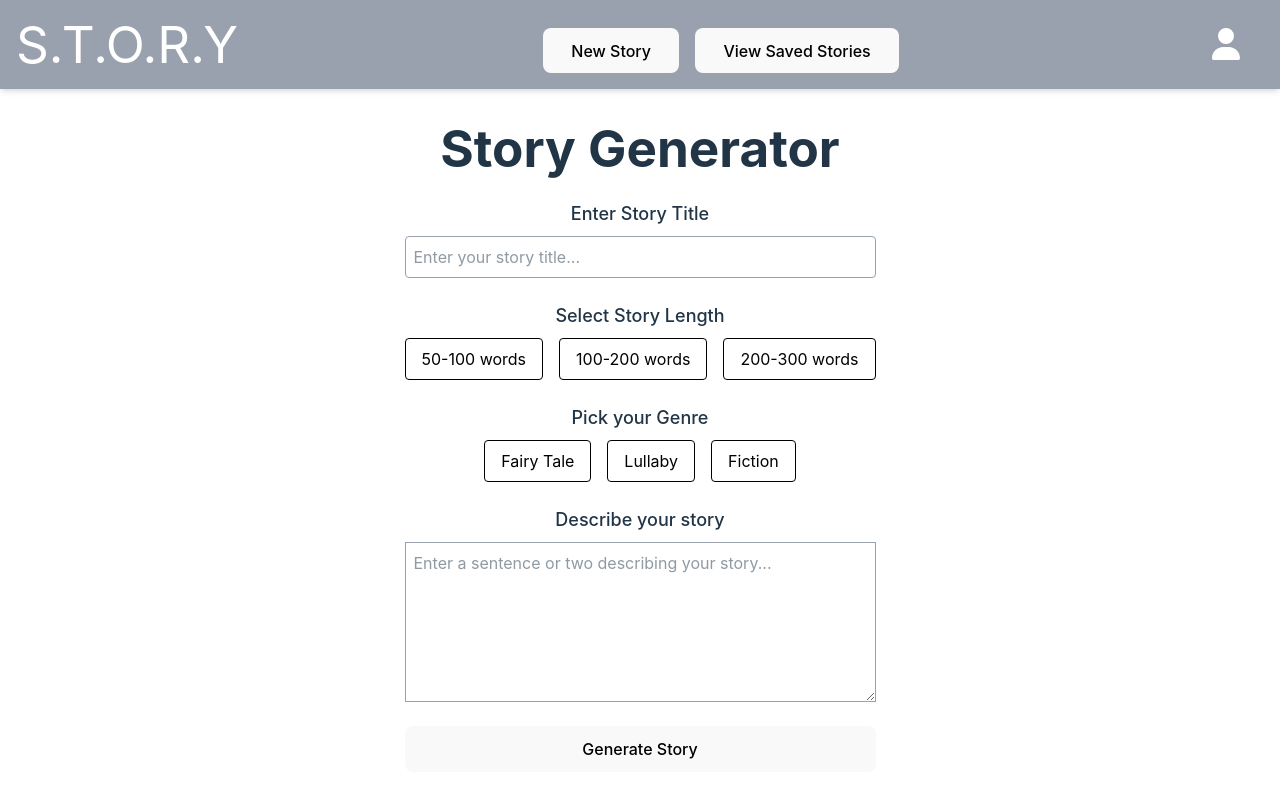
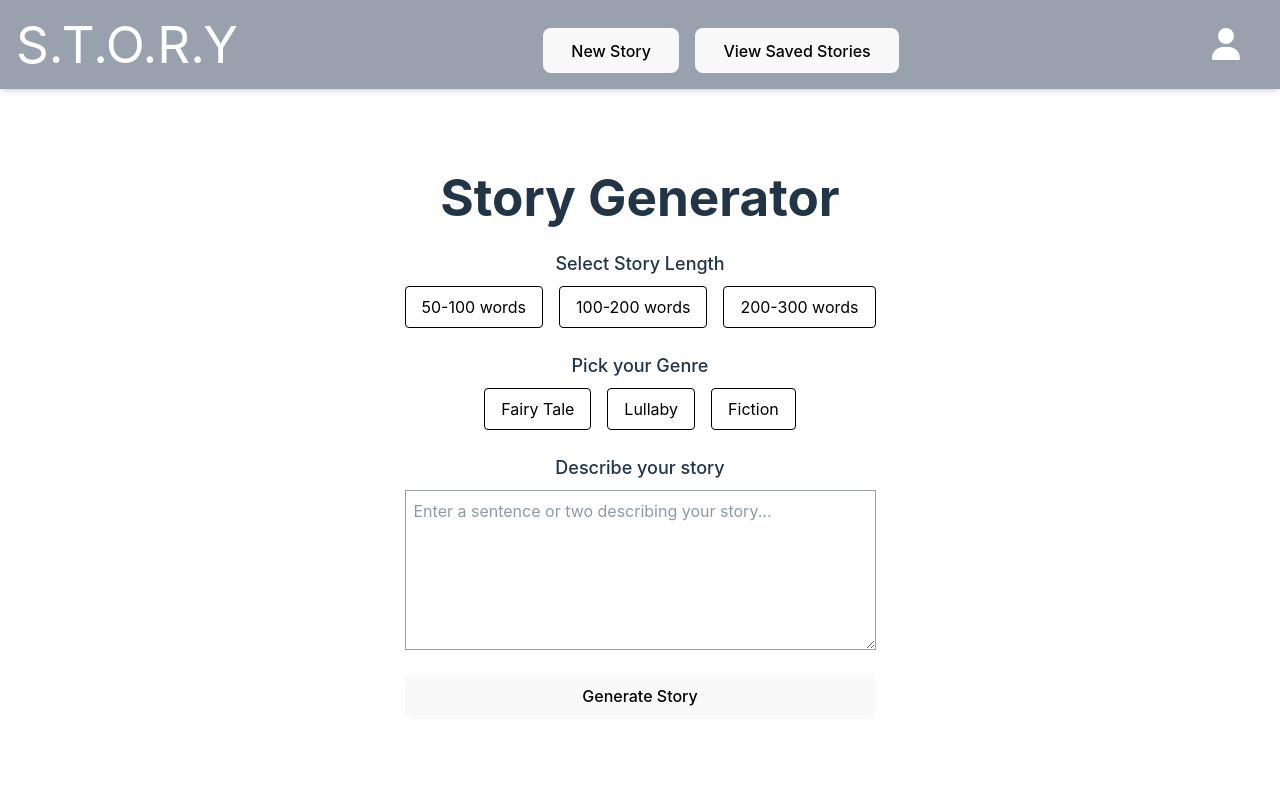
Before and after one commit to wesleylui/SENG401FinalProject_Group16, a React (Vite) app in the folder frontend/: page /main in a window 1280 px wide. Shown: the top 798 px of the page. Built offline with nearby package versions, Linux system fonts and the light colour scheme.

Commit message:
Moved changing title to after story is generated

```diff
--- a/frontend/src/components/StoryTitleSelector.jsx
+++ b/frontend/src/components/StoryTitleSelector.jsx
@@ -2,12 +2,12 @@ import PropTypes from "prop-types";
 
 const StoryTitleSelector = ({ storyTitle, setStoryTitle }) => {
   return (
-    <div>
-      <label className="block text-lg font-medium mb-2">Enter Story Title</label>
+    <div className="flex items-center space-x-4 mt-4">
+      <label className="text-lg font-medium">Edit Story Title</label>
       <input
         type="text"
-        className="block p-2 w-full border border-gray-400 rounded"
-        placeholder="Enter your story title..."
+        className="p-2 border border-gray-400 rounded"
+        placeholder="Change your story title..."
         value={storyTitle}
         onChange={(e) => setStoryTitle(e.target.value)}
       />
--- a/frontend/src/pages/MainPage.jsx
+++ b/frontend/src/pages/MainPage.jsx
@@ -82,7 +82,7 @@ const MainPage = () => {
         storyLength,
         storyGenre,
         storyDescription,
-        story: story.story,
+        story: story,
       };
 
       console.log("Saving story with payload:", payload); // Log the payload being sent
@@ -103,11 +103,6 @@ const MainPage = () => {
         {/* padding bw header and h1*/}
         <h1 className="text-3xl font-bold mb-6">Story Generator</h1>
         <form onSubmit={handleSubmit} className="space-y-6">
-          {/* Story Title Input */}
-          <StoryTitleSelector
-            storyTitle={storyTitle}
-            setStoryTitle={setStoryTitle}
-          />
           {/* Length of Story Radio Buttons*/}
           <StoryLengthSelector
             storyLength={storyLength}
@@ -149,9 +144,13 @@ const MainPage = () => {
           <p className="text-blue-500 mb-3">{story}</p>
         </div>
       )}
-      {/* Save and Discard Story Buttons */}
+      {/* Save Discard and Change Story Buttons */}
       {story && (
         <div className="flex justify-end space-x-4 mt-4">
+          <StoryTitleSelector
+              storyTitle={storyTitle}
+              setStoryTitle={setStoryTitle}
+            />
           <button
             className="bg-white text-black p-6 border border-gray-400 rounded hover:bg-gray-100"
             onClick={handleSave}
```
